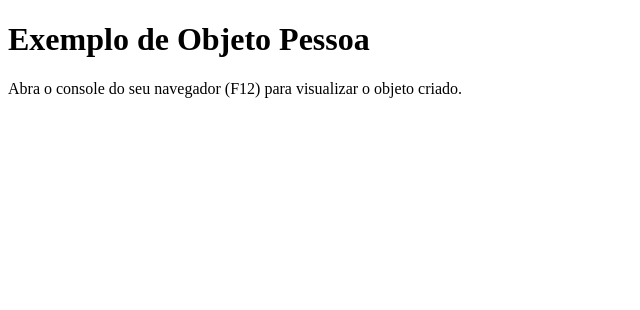
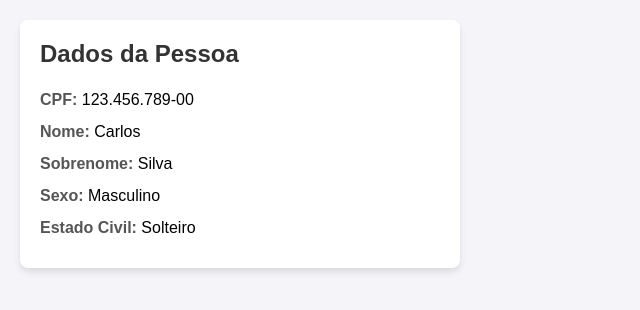
Before and after one commit to gihalvs/back-end, a plain HTML site: page Index.html in a window 1280 px wide. Shown: the whole page, without its empty margins (0-640 px from the left). Drawn offline with Linux system fonts and the light colour scheme.

Commit message:
novo codigo

```diff
--- a/Index.html
+++ b/Index.html
@@ -4,28 +4,62 @@
     <meta charset="UTF-8">
     <meta name="viewport" content="width=device-width, initial-scale=1.0">
     <title>Cadastro de Pessoa</title>
+    <style>
+        body {
+            font-family: Arial, sans-serif;
+            margin: 20px;
+            background-color: #f4f4f9;
+        }
+        .card {
+            background: white;
+            padding: 20px;
+            border-radius: 8px;
+            max-width: 400px;
+            box-shadow: 0 4px 6px rgba(0,0,0,0.1);
+        }
+        h2 {
+            margin-top: 0;
+            color: #333;
+        }
+        p {
+            margin: 8px 0;
+            line-height: 1.5;
+        }
+        .label {
+            font-weight: bold;
+            color: #555;
+        }
+    </style>
 </head>
 <body>
 
-    <h1>Exemplo de Objeto Pessoa</h1>
-    <p>Abra o console do seu navegador (F12) para visualizar o objeto criado.</p>
+    <div class="card">
+        <h2>Dados da Pessoa</h2>
+        <!-- O JavaScript irá preencher as informações aqui -->
+        <div id="dadosPessoa"></div>
+    </div>
 
     <script>
-        // Criação do Objeto Pessoas em JavaScript
+        // 1. Criação do Objeto Pessoa
         const pessoa = {
             cpf: "123.456.789-00",
-            nome: "João",
+            nome: "Carlos",
             sobrenome: "Silva",
             sexo: "Masculino",
             estadoCivil: "Solteiro"
         };
 
-        // Exibindo o objeto no console para verificação
-        console.log(pessoa);
+        // 2. Exibição dos dados na página (sem usar console.log)
+        const container = document.getElementById("dadosPessoa");
 
-        // Exibindo propriedades específicas no console
-        console.log("Nome: " + pessoa.nome);
-        console.log("Estado Civil: " + pessoa.estadoCivil);
+        container.innerHTML = `
+            <p><span class="label">CPF:</span> ${pessoa.cpf}</p>
+            <p><span class="label">Nome:</span> ${pessoa.nome}</p>
+            <p><span class="label">Sobrenome:</span> ${pessoa.sobrenome}</p>
+            <p><span class="label">Sexo:</span> ${pessoa.sexo}</p>
+            <p><span class="label">Estado Civil:</span> ${pessoa.estadoCivil}</p>
+        `;
     </script>
+
 </body>
 </html>
```
